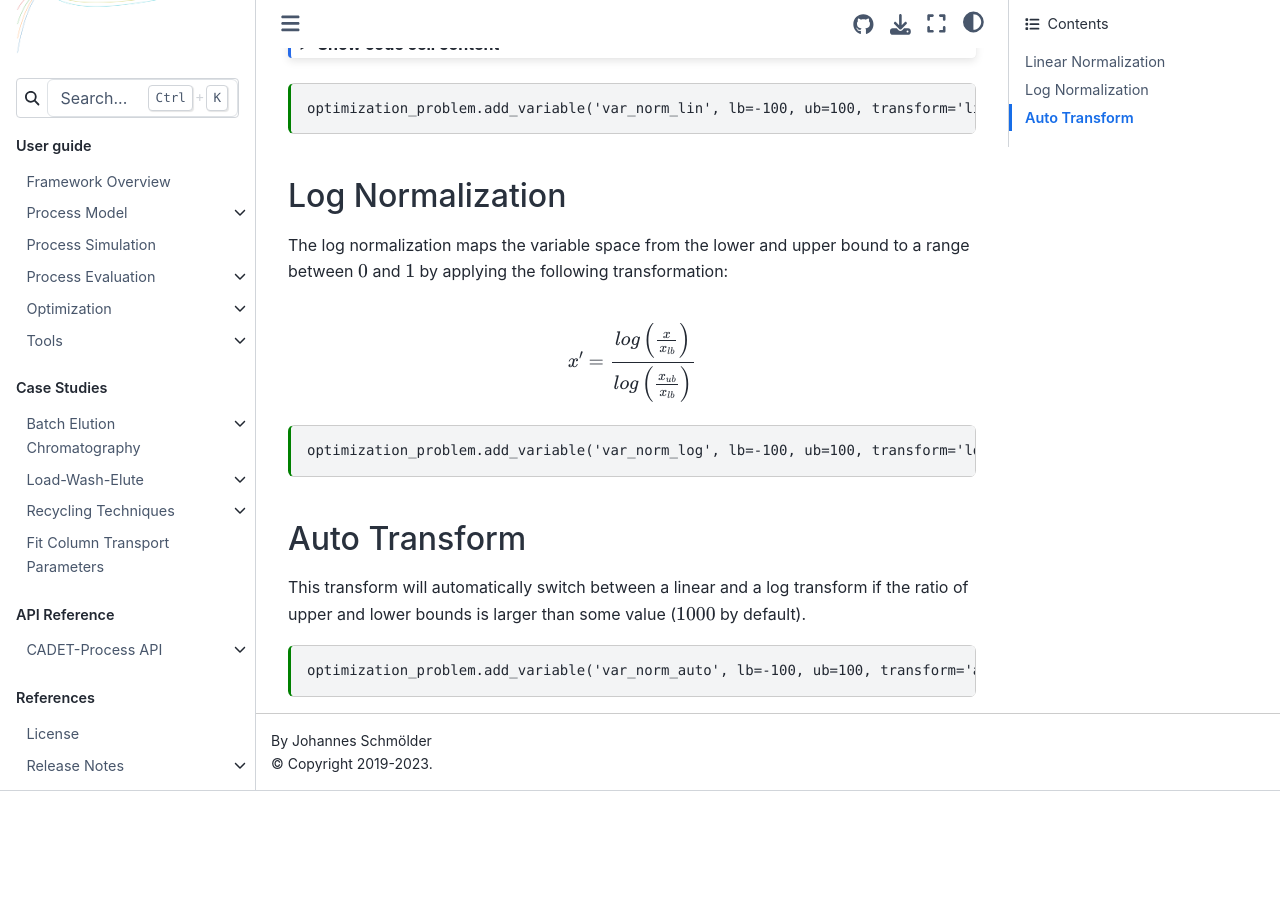
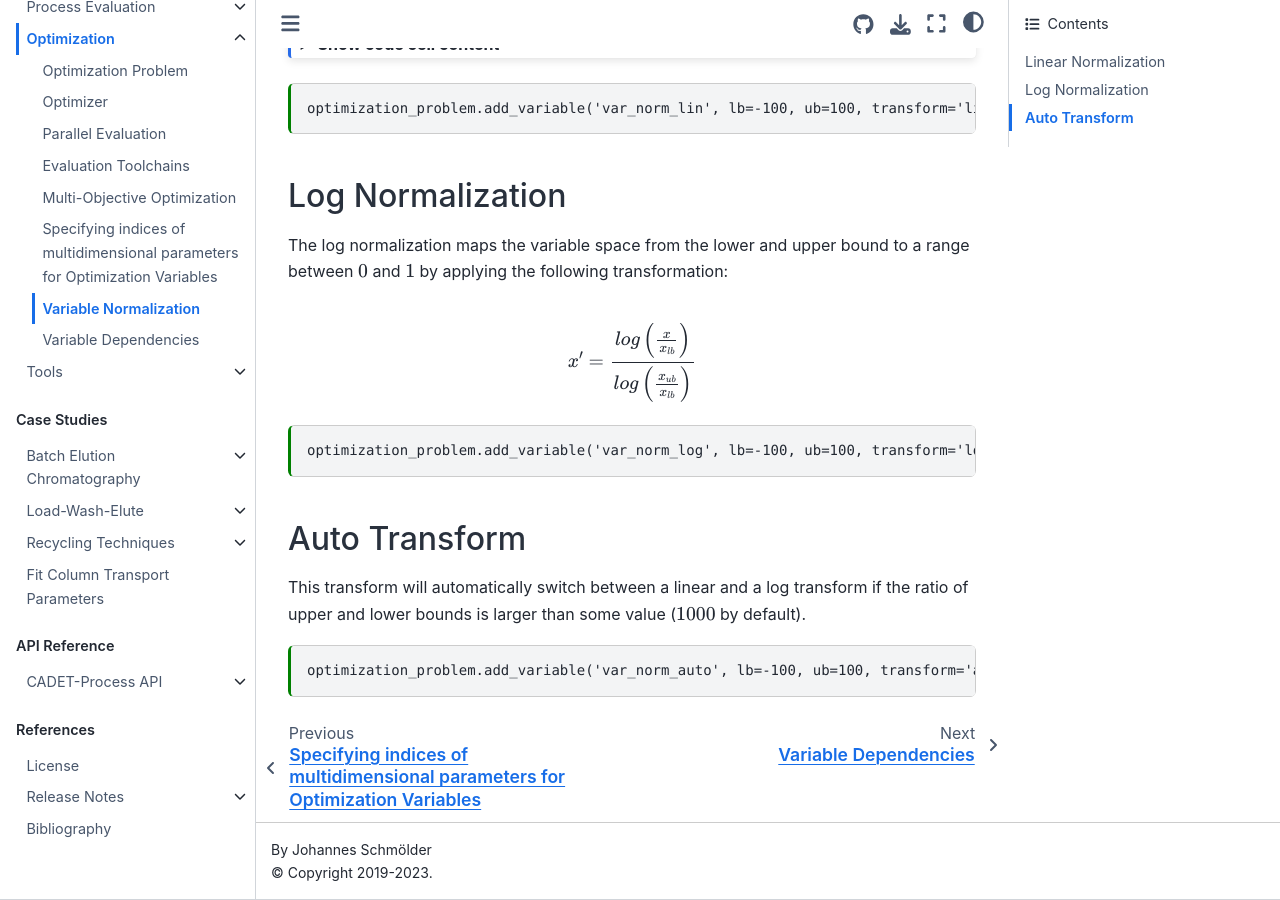
Before and after one commit to fau-advanced-separations/CADET-Process, a Sphinx documentation site: the page built from docs/source/user_guide/optimization/variable_normalization.md, in a window 1280 px wide and 900 px high, scrolled down 832 px. Built offline with Sphinx 7.4.7 and the Sphinx Book theme 1.1.4, drawn with Linux system fonts in a browser that asks for light colours; pages that are not in the unit, such as notebooks, are missing from menus; before the commit the page ends 1623 px from its top, so only the background shows below that; some of the changed text lies outside the part shown.

Commit message:
Update optimization documentation

````diff
--- a/docs/source/user_guide/optimization/index.md
+++ b/docs/source/user_guide/optimization/index.md
@@ -43,5 +43,6 @@
 evaluator
 multi_objective_optimization
 variable_indices
+variable_normalization
 variable_dependencies
 ```
--- a/docs/source/user_guide/optimization/parameter_normalization.md
+++ b/docs/source/user_guide/optimization/variable_normalization.md
@@ -14,8 +14,8 @@
 sys.path.append('../../../../')
 ```
 
-(parameter_normalization_guide)=
-# Parameter Normalization
+(variable_normalization_guide)=
+# Variable Normalization
 Most optimization algorithms struggle when optimization variables spread over multiple orders of magnitude.
 This is important because the magnitude or range of the parameters can impact the optimization process, and the relative importance of each parameter can be difficult to determine without normalization.
 Normalizing parameters makes the optimization process more efficient and helps ensure that the results are more accurate and reliable.
````
Also changed, not shown: docs/source/user_guide/optimization/optimization_problem.md (+2 -1 lines).
